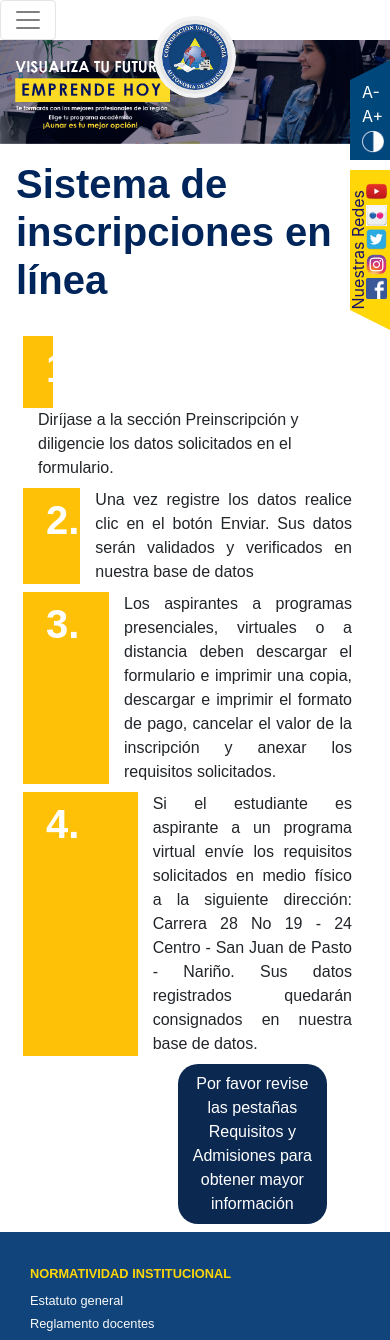
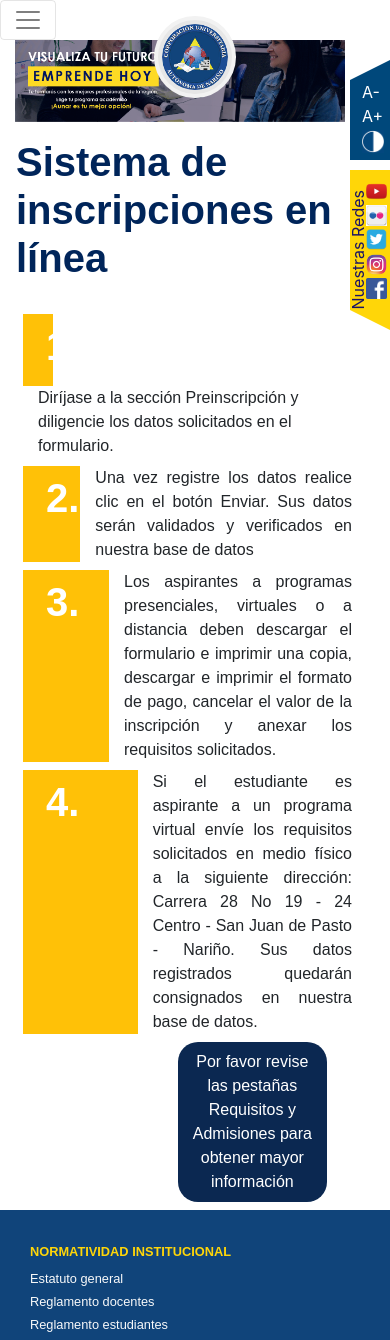
Before and after one commit to julianrodri11/aunar, a PHP site: page /inscripciones.php in a window 390 px wide. Shown: the top 1340 px of the page. Run offline with PHP 8.4, Linux system fonts and the light colour scheme.

Commit message:
Imagen responsive en inscripciones

```diff
--- a/inscripciones.php
+++ b/inscripciones.php
@@ -15,7 +15,7 @@
 	?>
 
 	<div class="container-fluid">
-		<div class="row ">
+		<div class="row col-12">
 			<img class="bg-info img-fluid mx-auto" src="img/inscripciones/sistema-inscripciones-en-linea.png">
 		</div>
 	</div>
```
